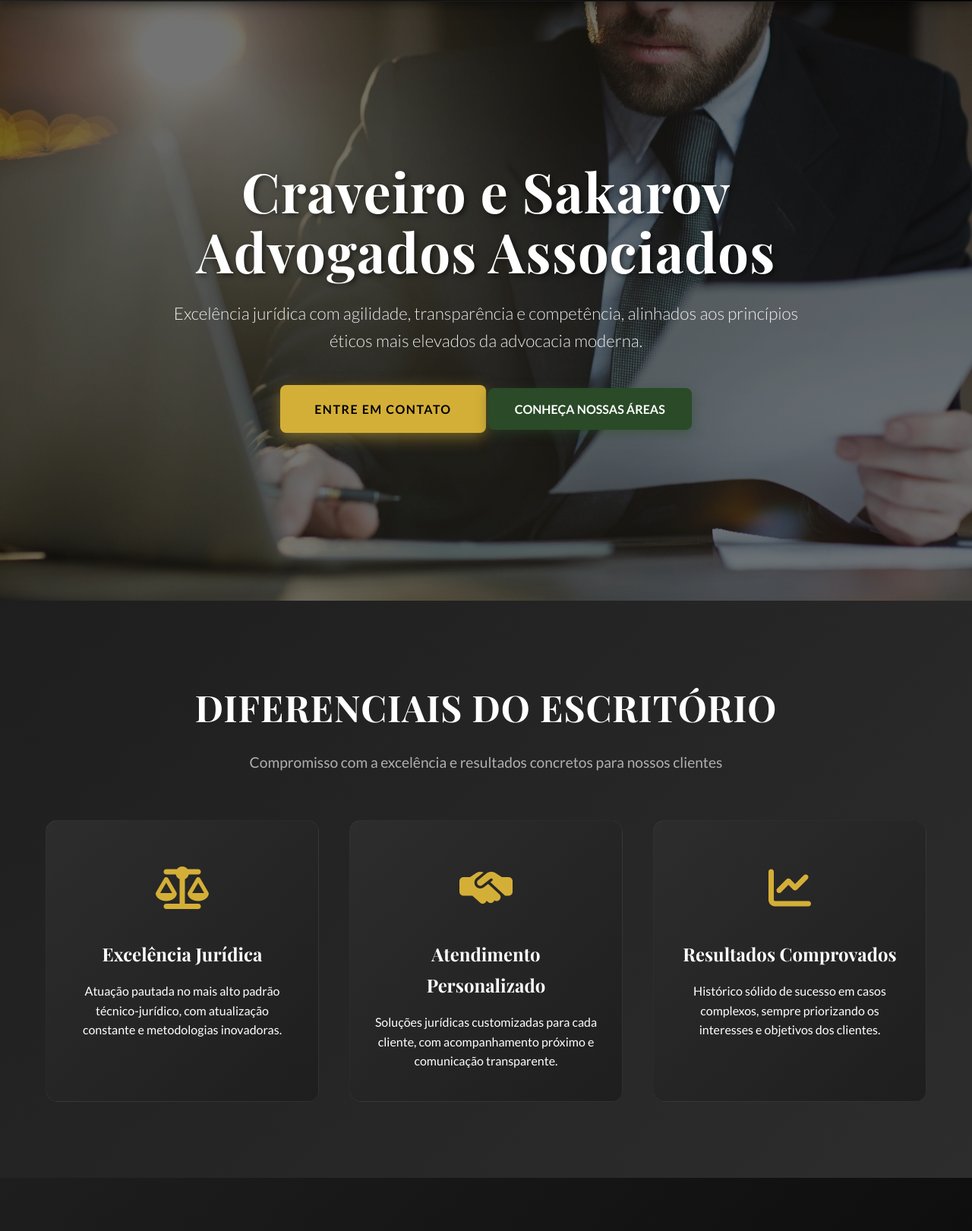
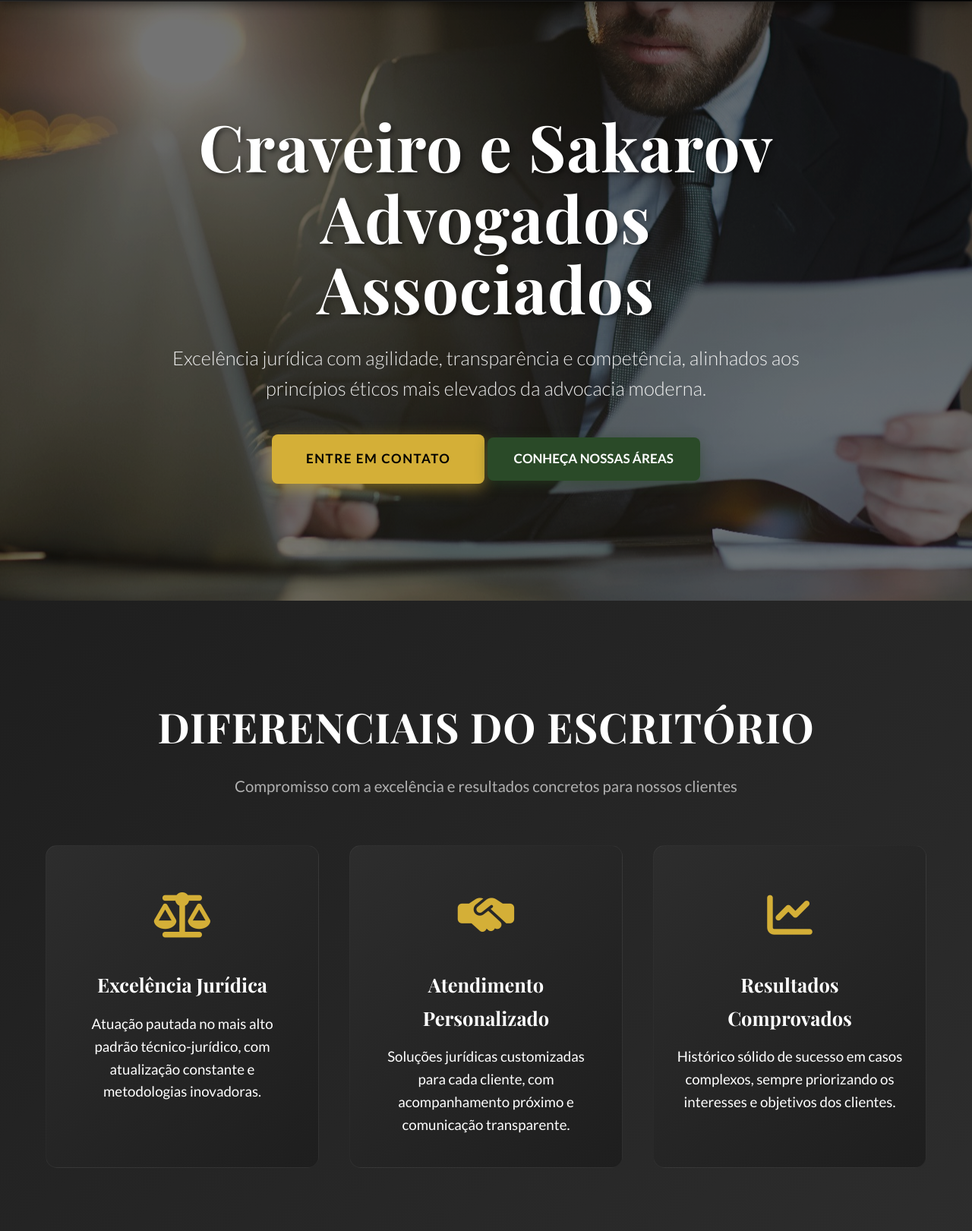
Before and after one commit to RodrigoDSVDF/craveiro_sakarov_multipage, a plain HTML site: page index.html in a window 1280 px wide. Shown: the part 99-1720 px from the top of the page at 76% size. Drawn offline with nearby package versions, Linux system fonts and the light colour scheme.

Commit message:
Update styles.css

```diff
--- a/css/styles.css
+++ b/css/styles.css
@@ -129,9 +129,6 @@ img, svg {
     font-weight: 600;
     transition: all 0.3s ease;
     box-shadow: 0 4px 10px rgba(42, 74, 40, 0.5);
-    display: inline-flex;
-    align-items: center;
-    gap: 8px;
 }
 
 .btn-whatsapp:hover {
@@ -867,13 +864,13 @@ img, svg {
     .areas-grid,
     .processo-grid,
     .mvv-grid,
-    .diferenciais-grid,
-    .footer-content {
+    .diferenciais-grid {
         grid-template-columns: 1fr;
     }
 
     .escritorio-content-page,
-    .contato-grid {
+    .contato-grid,
+    .footer-content {
         grid-template-columns: 1fr;
     }
 }
@@ -905,3 +902,71 @@ img, svg {
         font-size: 0.9rem;
     }
 }
+
+/* =============================================== */
+/* AJUSTES DE REFINAMENTO PARA DESKTOPS E TELAS GRANDES */
+/* =============================================== */
+
+/* Aplica estas regras somente quando a tela tiver 992px de largura ou mais */
+@media (min-width: 992px) {
+
+    /* --- 1. Aumenta o tamanho base da fonte para melhor legibilidade --- */
+    html {
+        font-size: 17px; /* O padrão é 16px. Isso aumenta tudo proporcionalmente. */
+    }
+
+    /* --- 2. Adiciona mais "respiro" vertical entre as seções --- */
+    .section-destaques,
+    .section-areas-resumo,
+    .section-processo,
+    .section-escritorio-page,
+    .section-mvv,
+    .section-diferenciais,
+    .section-contato-page {
+        padding-top: 120px;
+        padding-bottom: 120px;
+    }
+
+    /* --- 3. Aumenta o tamanho dos títulos principais --- */
+    .hero-title {
+        font-size: 5rem; /* Um pouco maior para preencher melhor o espaço */
+    }
+
+    .section-title {
+        font-size: 3.2rem; /* Títulos de seção mais imponentes */
+    }
+
+    .page-title {
+        font-size: 3.8rem;
+    }
+
+    /* --- 4. Aumenta o tamanho dos textos e descrições --- */
+    .hero-subtitle,
+    .page-subtitle {
+        font-size: 1.5rem; /* Subtítulos mais legíveis */
+    }
+
+    .destaque-description,
+    .area-card-description,
+    .processo-description,
+    .mvv-description,
+    .content-paragraph {
+        font-size: 1.1rem; /* Textos de parágrafo um pouco maiores */
+    }
+
+    /* --- 5. Aumenta o espaçamento dentro dos cards e itens --- */
+    .destaque-item,
+    .area-card,
+    .processo-item,
+    .mvv-item {
+        gap: 10px; /* Aumenta o espaço entre o ícone, título e texto */
+    }
+}
+
+/* Opcional: Para telas MUITO grandes (acima de 1400px) */
+@media (min-width: 1400px) {
+    /* Aumenta a largura máxima do conteúdo */
+    .container {
+        max-width: 1300px;
+    }
+}
```
